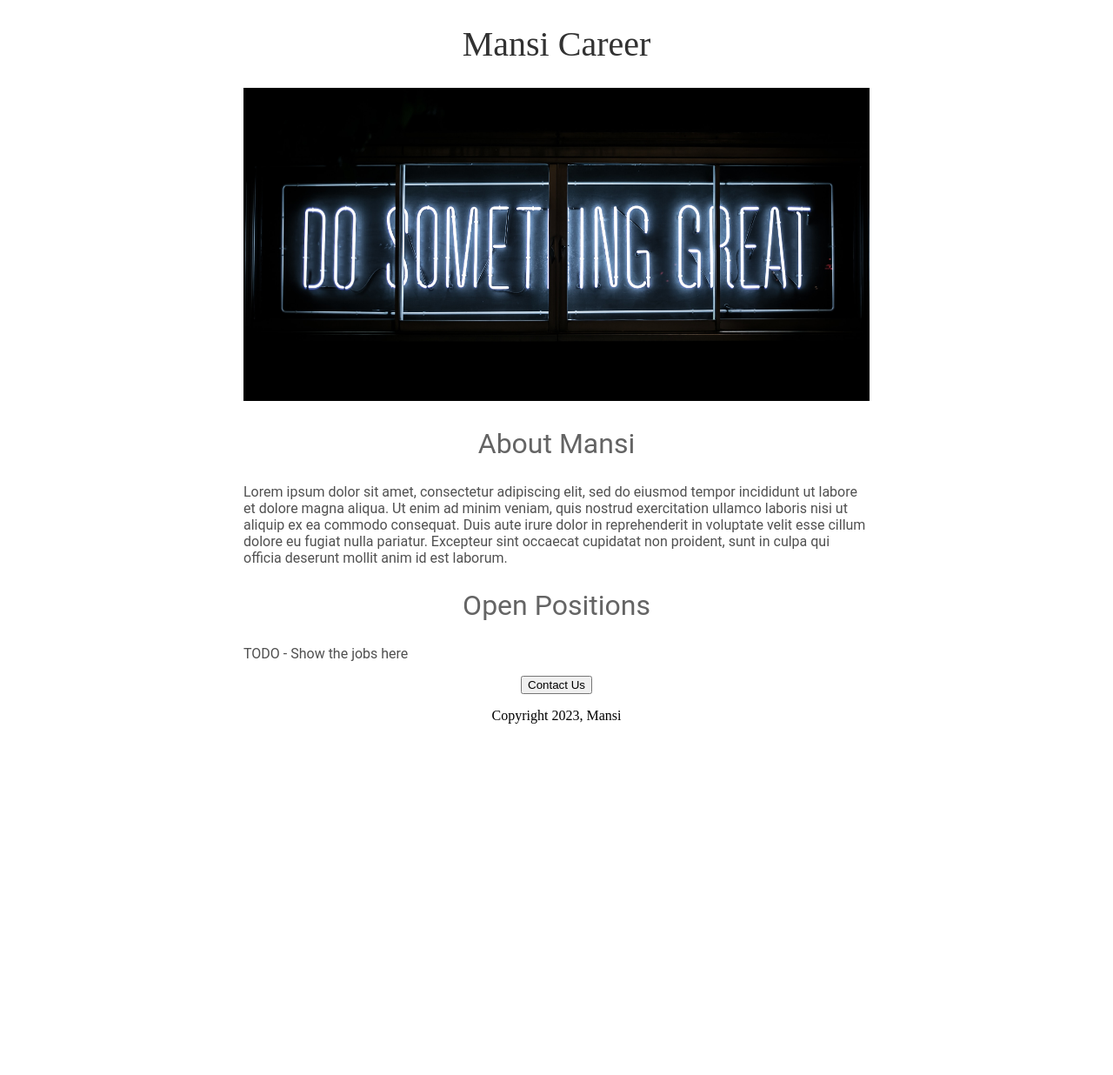
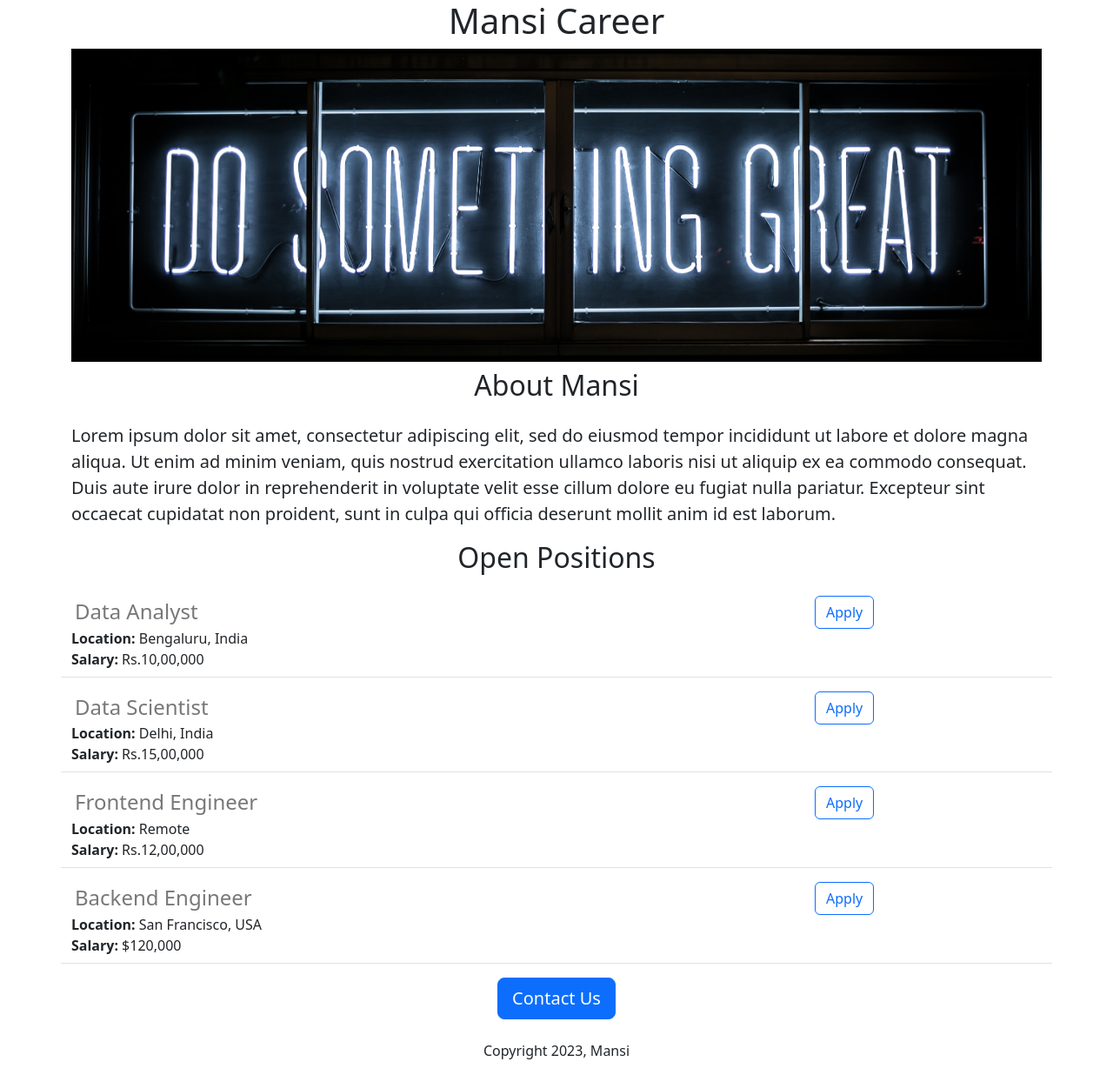
Before and after one commit to manasi2211/jovian-website, a Flask app: page / in a window 1280 px wide. Shown: the whole page at 87% size. Before the commit the page ends 832 px from the top, so only its background shows below. Run offline with Flask 3, Linux system fonts and the light colour scheme.

Commit message:
added dynamic data and api route

```diff
--- a/app.py
+++ b/app.py
@@ -1,12 +1,43 @@
-from flask import Flask, render_template
+from flask import Flask, render_template, jsonify
 
 #creating flask app
 app = Flask(__name__)
 
-#registered an route
+JOBS= [
+  {
+    'id': 1,
+    'title': 'Data Analyst',
+    'location': 'Bengaluru, India',
+    'salary': 'Rs.10,00,000'
+  },
+  {
+    'id': 2,
+    'title': 'Data Scientist',
+    'location': 'Delhi, India',
+    'salary': 'Rs.15,00,000'
+  },
+  {
+    'id': 3,
+    'title': 'Frontend Engineer',
+    'location': 'Remote',
+    'salary': 'Rs.12,00,000'
+  },
+  {
+    'id': 4,
+    'title': 'Backend Engineer',
+    'location': 'San Francisco, USA',
+    'salary': '$120,000'
+  }
+]
+#registered an route (html route)
 @app.route("/")
 def hello_mansi():
-  return render_template('home.html')
+  return render_template('home.html',jobs=JOBS)
+
+#api route
+@app.route("/api/jobs")
+def list_jobs():
+  return jsonify(JOBS)
 
 #checking if we are running as python script
 if __name__ == "__main__":
--- a/templates/home.html
+++ b/templates/home.html
@@ -2,57 +2,34 @@
 <html>
   <head>
     <title>Mansi career</title>
+    <meta charset="utf-8">
+    <meta name="viewport" content="width=device-width, initial-scale=1">
+    <link href="https://cdn.jsdelivr.net/npm/bootstrap@5.3.2/dist/css/bootstrap.min.css" rel="stylesheet" integrity="sha384-T3c6CoIi6uLrA9TneNEoa7RxnatzjcDSCmG1MXxSR1GAsXEV/Dwwykc2MPK8M2HN" crossorigin="anonymous">
     <style>
-      h1{
-        font-size:40px;
-        font: family Roboto;
-        font-weight: normal;
-        text-align: center;
-        color: rgb(50,50,50);
-      }
-
       #banner{
+        height: 360px;
         width: 100%;
-        height: 360px;
         object-fit: cover;
-      }
-
-       h2{
-         font-family: Roboto;
-         font-size: 32px;
-         color: rgb(100, 100, 100);
-         text-align: center;
-         font-weight: normal;
-       }
-
-      .bodytext {
-        font-family: Roboto;
-        color: rgb(80, 80, 80);
-
-      }
-
-      #container{
-        max-width: 720px;
-        /*center the div using box-model
-        margin(top,left,bottom,right)*/
-        margin: 0 auto 0 auto;
       }
     </style>
   </head>
   <body>
-    <div id='container'>
-    <h1>Mansi Career</h1>
-    <img id="banner" src="https://mansi-career-website.mansishah.repl.co/static/banner.jpg" height="320">
-    <h2>About Mansi</h2>
-    <p class='bodytext'>Lorem ipsum dolor sit amet, consectetur adipiscing elit, sed do eiusmod tempor incididunt ut labore et dolore magna aliqua. Ut enim ad minim veniam, quis nostrud exercitation ullamco laboris nisi ut aliquip ex ea commodo consequat. Duis aute irure dolor in reprehenderit in voluptate velit esse cillum dolore eu fugiat nulla pariatur. Excepteur sint occaecat cupidatat non proident, sunt in culpa qui officia deserunt mollit anim id est laborum.
+    <div class='container'>
+    <h1 class='text-center'>Mansi Career</h1>
+    <img class='img-fluid' id="banner" src="https://mansi-career-website.mansishah.repl.co/static/banner.jpg" height="320">
+    <h2 class='text-center mt-2 mb-4'>About Mansi</h2>
+    <p class='lead'>Lorem ipsum dolor sit amet, consectetur adipiscing elit, sed do eiusmod tempor incididunt ut labore et dolore magna aliqua. Ut enim ad minim veniam, quis nostrud exercitation ullamco laboris nisi ut aliquip ex ea commodo consequat. Duis aute irure dolor in reprehenderit in voluptate velit esse cillum dolore eu fugiat nulla pariatur. Excepteur sint occaecat cupidatat non proident, sunt in culpa qui officia deserunt mollit anim id est laborum.
     </p>
-    <h2>Open Positions</h2>
+    <h2 class='text-center mt-2 mb-4'>Open Positions</h2>
+    <div>
+      {% for job in jobs %}
+        {% include 'jobitem.html' %}
+      {% endfor %}
+    </div>
 
-    <p class='bodytext'>TODO - Show the jobs here</p>
-
-    <div style="text-align:center;">
-    <button>Contact Us</button>
-      <p>Copyright 2023, Mansi</p>
+    <div class='text-center'>
+    <button class="btn btn-primary btn-lg">Contact Us</button>
+      <p class='mt-4'>Copyright 2023, Mansi</p>
     </div>
   </div>
   </body>
--- /dev/null
+++ b/templates/jobitem.html
@@ -0,0 +1,15 @@
+<div class='border-bottom row' style='margin-bottom:16px; padding-bottom:8px'>
+  <div class='col-9'>
+   <h4 style='color:rgb(120,120,120); margin:4px;'>{{job['title']}}</h4>
+    <div>
+      <b>Location:</b> {{job['location']}}
+    </div>
+    <div>
+      <b>Salary:</b> {{job['salary']}}
+    </div>
+  </div>
+  <div class='col-3'>
+  <button type="button" class="btn btn-outline-primary">Apply</button>
+  </div>
+
+</div>
```
